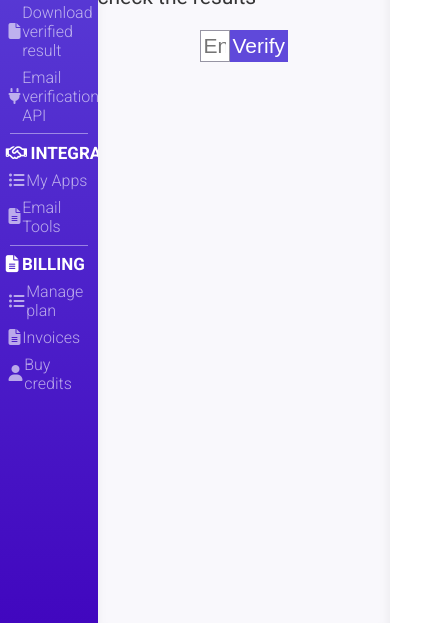
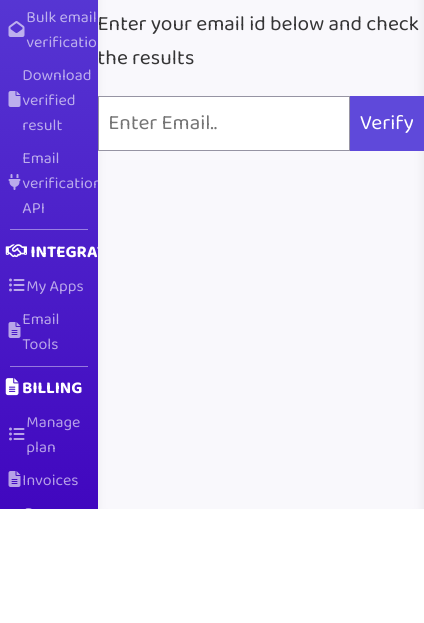
Before and after one commit to a1nukarsh/Email-Verification-Page, a plain HTML site: page index.html in a window 390 px wide. Shown: the part 277-900 px from the top of the page, 424 px wide, since content can reach past the window. After the commit the page ends 844 px from the top, so only its background shows below. Drawn offline with Linux system fonts and the light colour scheme.

Commit message:
RESPONSIVE

```diff
--- a/index.html
+++ b/index.html
@@ -10,8 +10,10 @@
     <script src="https://kit.fontawesome.com/e15f06075f.js" crossorigin="anonymous"></script>
     <link rel="preconnect" href="https://fonts.googleapis.com">
     <link rel="preconnect" href="https://fonts.gstatic.com" crossorigin>
-    <link href="https://fonts.googleapis.com/css2?family=Roboto:wght@100;300;400;500;700;900&display=swap"
-        rel="stylesheet">
+    <link href="https://fonts.googleapis.com/css2?family=Roboto:wght@100;300;400;500;700;900&display=swap" rel="stylesheet">
+    <link rel="preconnect" href="https://fonts.googleapis.com">
+    <link rel="preconnect" href="https://fonts.gstatic.com" crossorigin>
+    <link href="https://fonts.googleapis.com/css2?family=Baloo+2:wght@400;500;600;700&display=swap" rel="stylesheet">
 </head>
 
 <body>
--- a/style.css
+++ b/style.css
@@ -2,10 +2,14 @@
 html {
   scroll-behavior: smooth;
 }
-body {
+body{
   margin: 0;
   padding: 0;
-  font-family: "Roboto", sans-serif;
+  width: 100%;
+}
+*{
+  /* font-family: "Roboto", sans-serif; */
+  font-family: 'Baloo 2', cursive;
 }
 /*------------------------------------- NAVBAR -------------------------------------*/
 .nav-bar {
@@ -102,6 +106,7 @@ body {
 .main-container-i {
   width: 100%;
   display: flex;
+  height: 720px;
 }
 /*------------------------------------- DASHBOARD -------------------------------------*/
 .dashboard {
@@ -112,7 +117,7 @@ body {
   width: 100%;
   background-image: linear-gradient(rgb(95, 73, 219), rgb(65, 7, 191));
   color: white;
-  height: 100vh;
+  height: 100%;
 }
 .db-1,
 .db-2,
@@ -176,7 +181,7 @@ body {
 }
 .verification-page-i{
   width: 100%;
-  height: 100vh;
+  height: 100%;
   display: flex;
   flex-direction: column;
   -webkit-box-shadow: inset -1px 10px 5px -3px #000000;
@@ -205,10 +210,11 @@ body {
 }
 .check-email{
 display: flex;
-width: 30%;
+/* width: 30%; */
 }
 .check-email input{
-  width: 100%;
+  /* width: 100%; */
+  width: 270px;
   font-size: 21px;
   background-color: white;
   padding: 3%;
@@ -223,3 +229,7 @@ width: 30%;
   /* height: 50px; */
   color: white;
 }
+/*------------------------------------- MOBILE VIEW -------------------------------------*/
+@media only screen and (max-width: 720px){
+
+}
```
